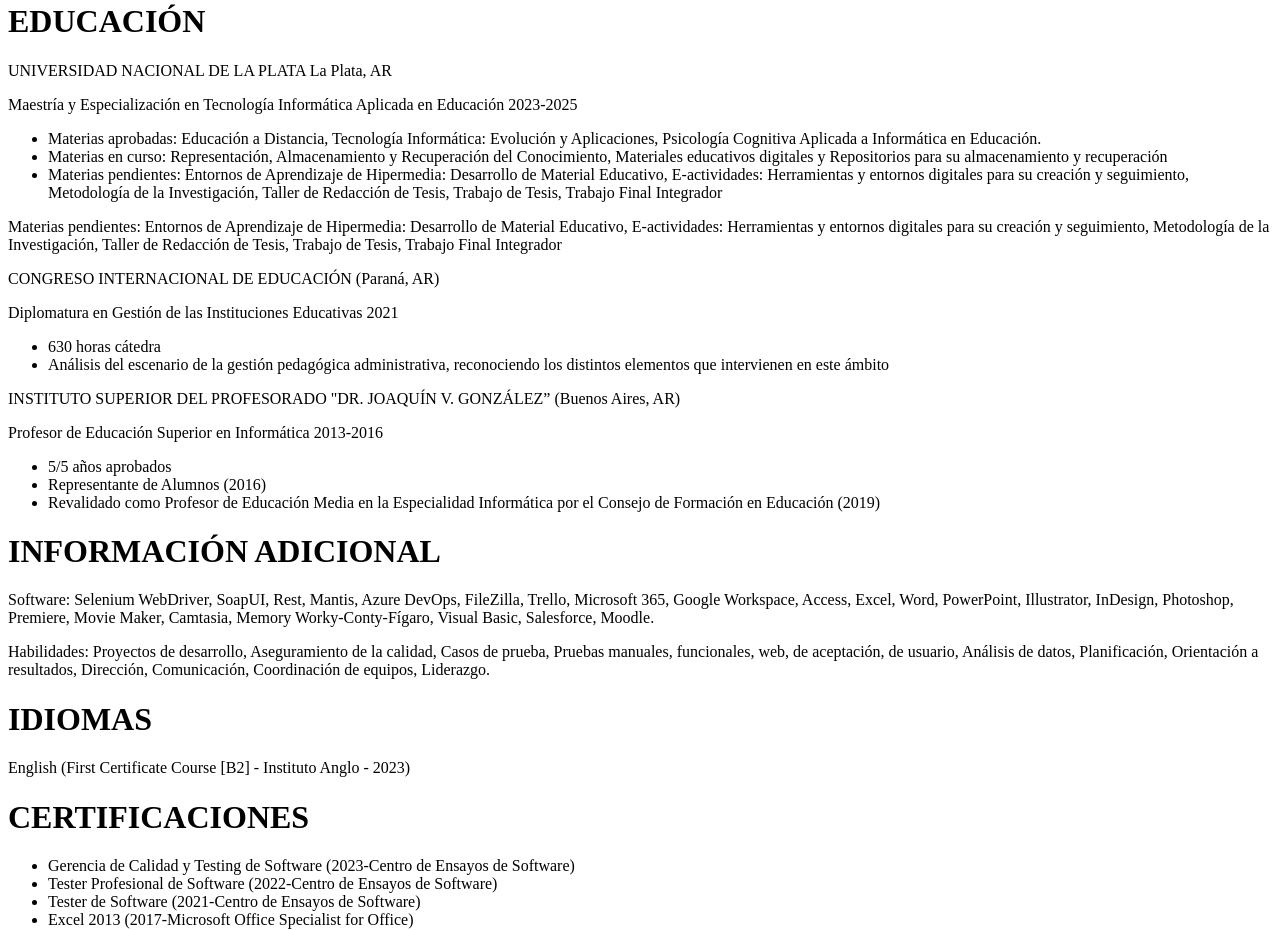
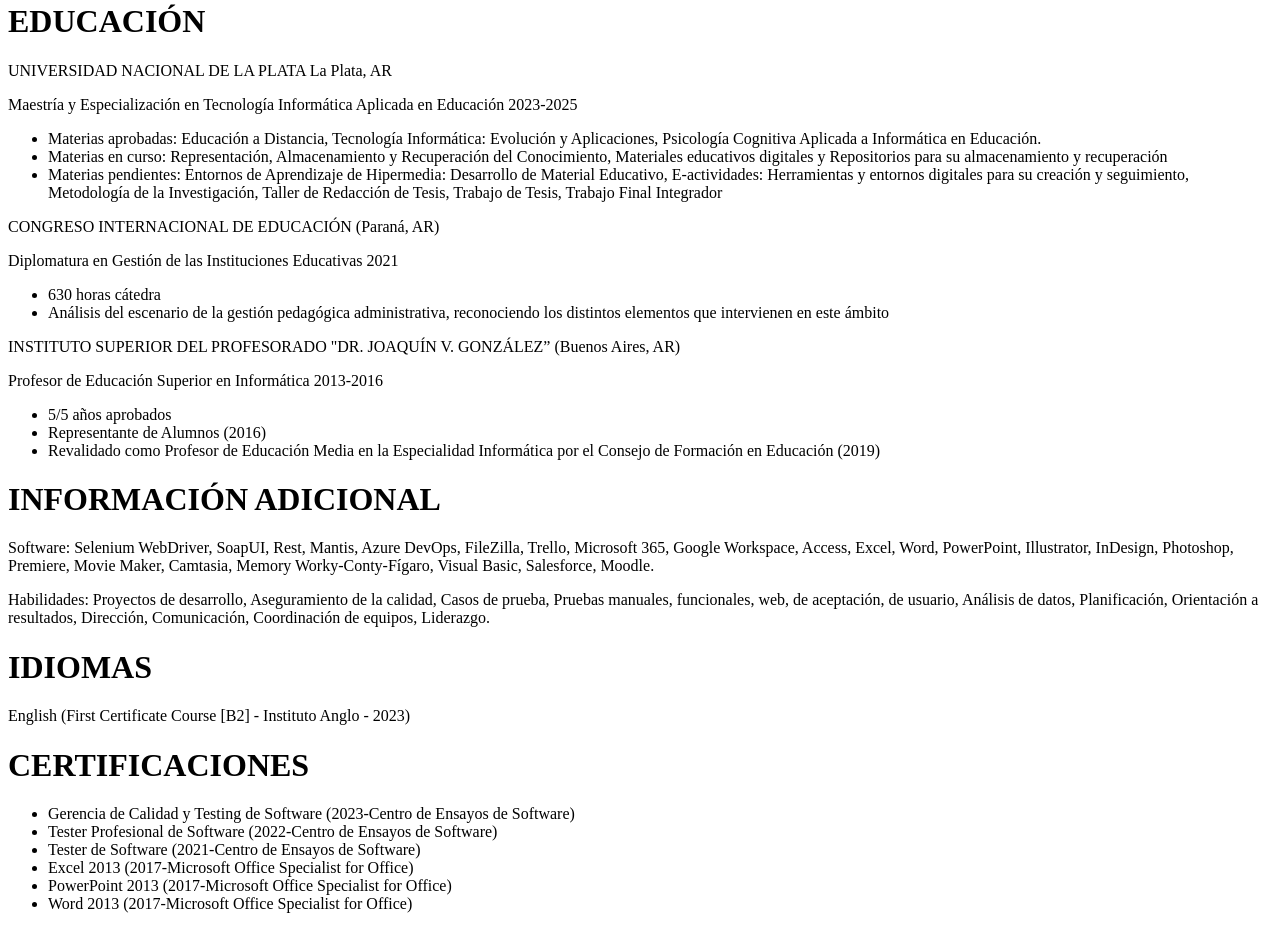
Before and after one commit to rosariobregante/rosariobregante.github.io, a plain HTML site: page index.html in a window 1280 px wide. Shown: the part 1470-2400 px from the top of the page. Drawn offline with Linux system fonts and the light colour scheme.

Commit message:
correccioncv

```diff
--- a/index.html
+++ b/index.html
@@ -124,9 +124,7 @@
                 Herramientas y entornos digitales para su creación y seguimiento, Metodología de la Investigación,
                 Taller de
                 Redacción de Tesis, Trabajo de Tesis, Trabajo Final Integrador</li>
-        </ul>Materias pendientes: Entornos de Aprendizaje de Hipermedia: Desarrollo de Material Educativo,
-        E-actividades: Herramientas y entornos digitales para su creación y seguimiento, Metodología de la
-        Investigación, Taller de Redacción de Tesis, Trabajo de Tesis, Trabajo Final Integrador
+        </ul>
     </div>
 
     <p>CONGRESO INTERNACIONAL DE EDUCACIÓN (Paraná, AR)</p>
```
